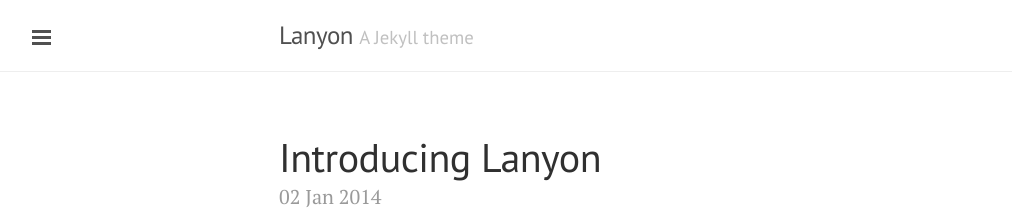
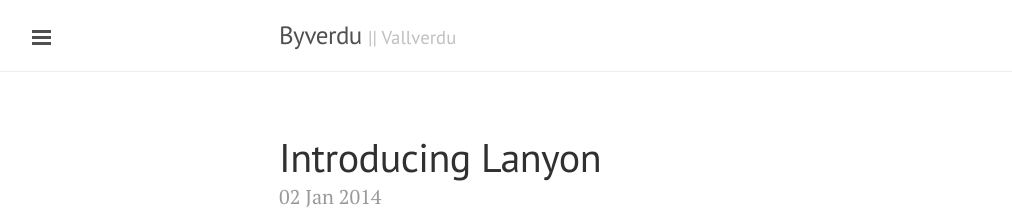
Before and after one commit to byverdu/byverdu.github.io, a Jekyll site: the page built from index.html, in a window 1280 px wide and 900 px high. Shown: the top 216 px of the window, without its empty margins (1-1013 px from the left). Built offline with Jekyll 4.4.1, drawn with Linux system fonts in a browser that asks for light colours; Markdown is read by kramdown in place of the engine named in the settings; the list of posts is cut into pages by our own code; some of the changed lines change nothing that is shown.

Commit message:
updated README and config.yml

```diff
--- a/_config.yml
+++ b/_config.yml
@@ -9,18 +9,22 @@
 relative_permalinks: true
 
 # Setup
-title:               Lanyon
-tagline:             'A Jekyll theme'
-description:         'A reserved <a href="http://jekyllrb.com" target="_blank">Jekyll</a> theme that places the utmost gravity on content with a hidden drawer. Made by <a href="https://twitter.com/mdo" target="_blank">@mdo</a>.'
-url:                 http://lanyon.getpoole.com
-baseurl:             /
-paginate:            5
+title:            Byverdu
+tagline:          '|| Vallverdu'
+description:      'There is no place like GitHub'
+url:              http://byverdu.github.io/
+baseurl:          /
 
-# About/contact
 author:
-  name:              Mark Otto
-  url:               https://twitter.com/mdo
-  email:             markdotto@gmail.com
+  name:           'Albert Vallverdu'
+  url:            https://twitter.com/byverdu
+
+paginate:         5
+
+sass:
+    style: :compressed
+
+excerpt_separator: "<!-- more -->"
 
 # Custom vars
 version:             1.0.0
```
Also changed, not shown: README.md.
